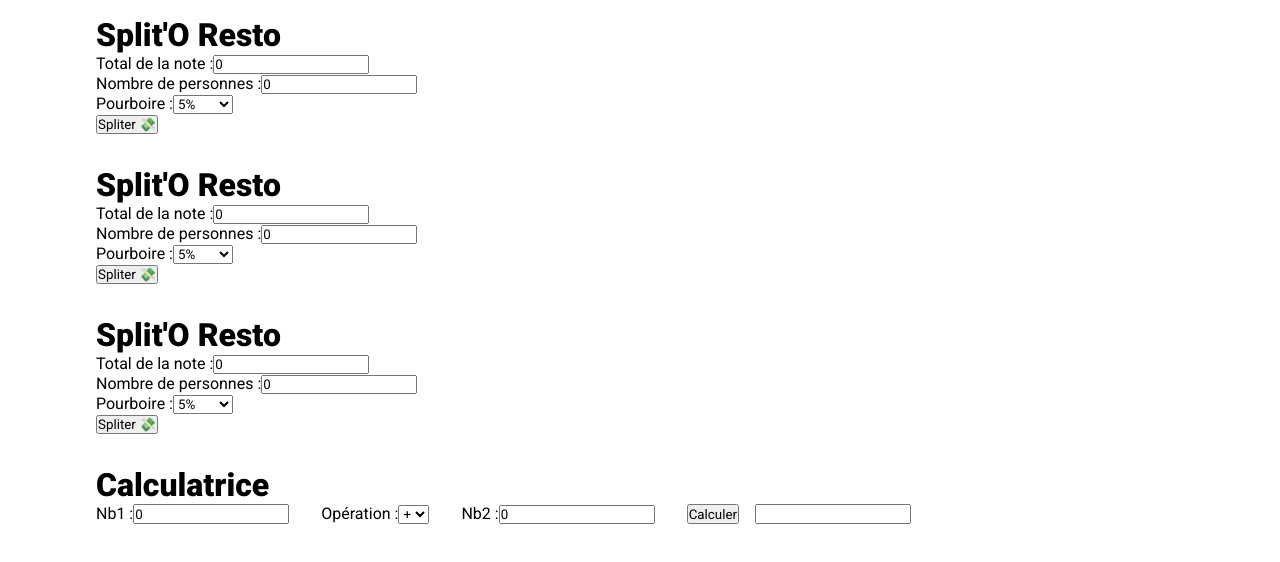
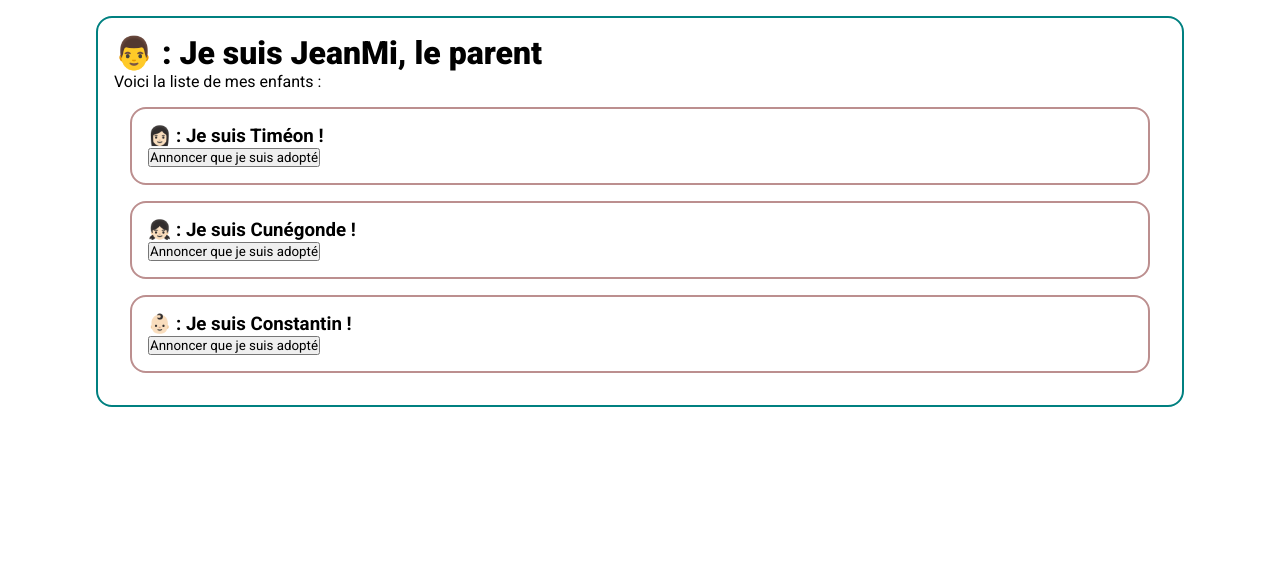
Before and after one commit to nabila-tamajnit/demo-react, a React (Vite) app: page / in a window 1280 px wide. Shown: the top 562 px of the page. Built offline with nearby package versions, Linux system fonts and the light colour scheme.

Commit message:
add Demo7 Interaction

```diff
--- a/src/App.jsx
+++ b/src/App.jsx
@@ -7,6 +7,7 @@ import { Demo5 } from './demos/5_State/Demo5'
 import { Demo6 } from './demos/6_Formulaires/Demo6'
 import { Demo6Bis } from './demos/6_Formulaires/Demo6Bis'
 import { Demo6Lib } from './demos/6_Formulaires/Demo6Lib'
+import { Demo7 } from './demos/7_Interaction/Demo7'
 import { Exo1 } from './exos/1_Creation_Composant/Exo1'
 import { Produit } from './exos/2_Conditionnel/Produit'
 import { Movie } from './exos/3_Collections/Movie'
@@ -85,15 +86,16 @@ function App() {
 
 
       {/* =============== DEMO 6 =============== */}
-      <Demo6/>
-      <div className='height' ></div>
-      <Demo6Bis/>
-      <div className='height' ></div>
-      <Demo6Lib/>
+      {/* <Demo6/> */}
+      {/* <Demo6Bis/> */}
+      {/* <Demo6Lib/> */}
 
       {/* -------------- EXO 5 -------------- */}
-      <div className='height' ></div>
-      <Calculator />
+      {/* <Calculator /> */}
+
+
+      {/* =============== DEMO 7 =============== */}
+      <Demo7 />
     </>
 
 
--- /dev/null
+++ b/src/demos/7_Interaction/Demo7.jsx
@@ -0,0 +1,55 @@
+import { useState } from 'react'
+import style from './Demo7.module.css'
+import { Demo7Child } from './Demo7Child'
+
+export const Demo7 = () => {
+
+    const [children, setChildren] = useState([
+        {
+            id: 1,
+            name: 'Timéon',
+            skin: '👩🏻',
+            adopted: false
+        },
+        {
+            id: 2,
+            name: 'Cunégonde',
+            skin: '👧🏻',
+            adopted: false
+        },
+        {
+            id: 3,
+            name: 'Constantin',
+            skin: '👶🏻',
+            adopted: false
+        }
+    ]);
+
+    const changeAdoptionStatus = (id) => {
+
+            const newChildren = children.map(child => {
+                if (child.id === id) {
+                    child.adopted = true;
+                    return child;
+                }
+                else {
+                    return child;
+                }
+            });
+            setChildren(newChildren);
+
+    }
+
+    return (
+        <div className={style.parent} >
+            <h2>👨 : Je suis JeanMi, le parent</h2>
+
+            <p>Voici la liste de mes enfants :</p>
+            {
+                //?COM
+                //?COM
+                children.map(child => <Demo7Child key={child.id} child={child} onAdoptReveal={changeAdoptionStatus} />)
+            }
+        </div>
+    )
+}
--- /dev/null
+++ b/src/demos/7_Interaction/Demo7.module.css
@@ -0,0 +1,12 @@
+.parent {
+    padding: 1rem;
+    border-radius: 1rem;
+    border: 2px solid teal;
+}
+
+.enfant {
+    padding: 1rem;
+    margin: 1rem;
+    border-radius: 1rem;
+    border: 2px solid rosybrown;
+}
--- /dev/null
+++ b/src/demos/7_Interaction/Demo7Child.jsx
@@ -0,0 +1,23 @@
+import style from './Demo7.module.css'
+
+export const Demo7Child = (props) => {
+
+    const { child, onAdoptReveal } = props;
+    // ?COM
+    // ?COM
+    const { id, name, skin, adopted } = child
+
+    return (
+        <div className={style.enfant} >
+            <h3>{skin} : Je suis {name} !</h3>
+            {adopted ?
+
+                <span>Je suis adopté</span> :
+
+                // ?COM
+                <button onClick={ () => { onAdoptReveal(id) } } >Annoncer que je suis adopté</button>
+            }
+
+        </div>
+    )
+}
```
